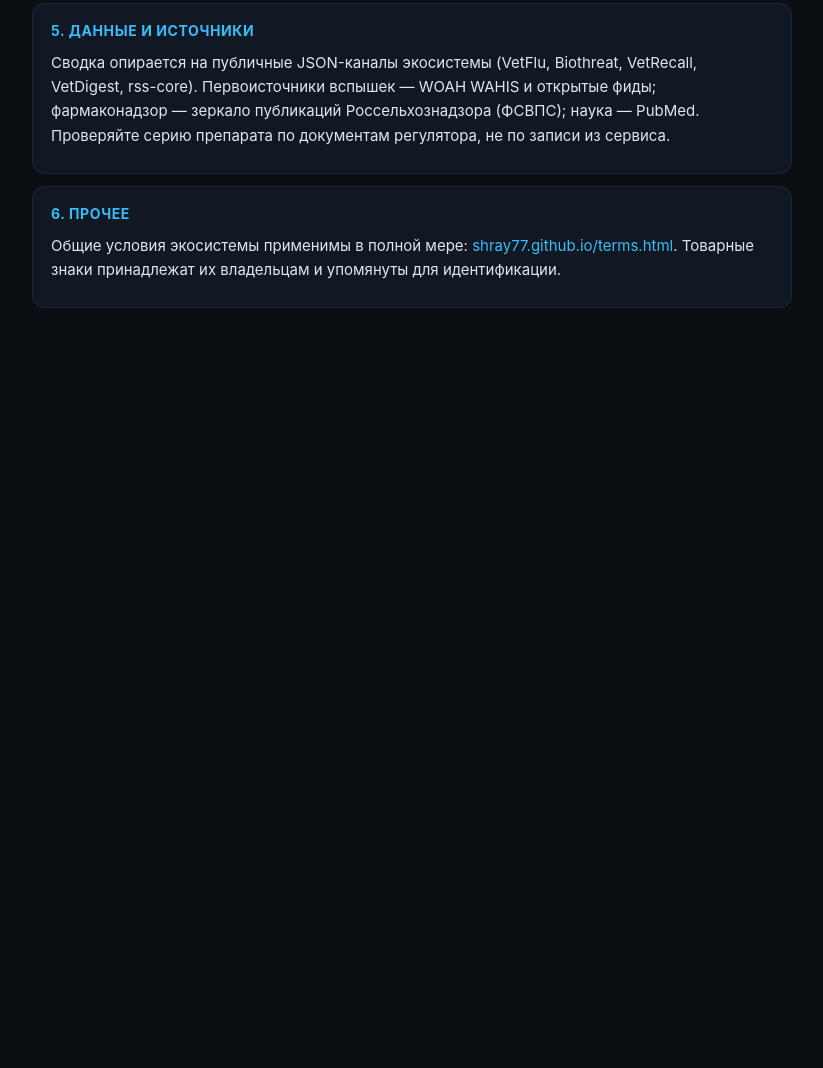
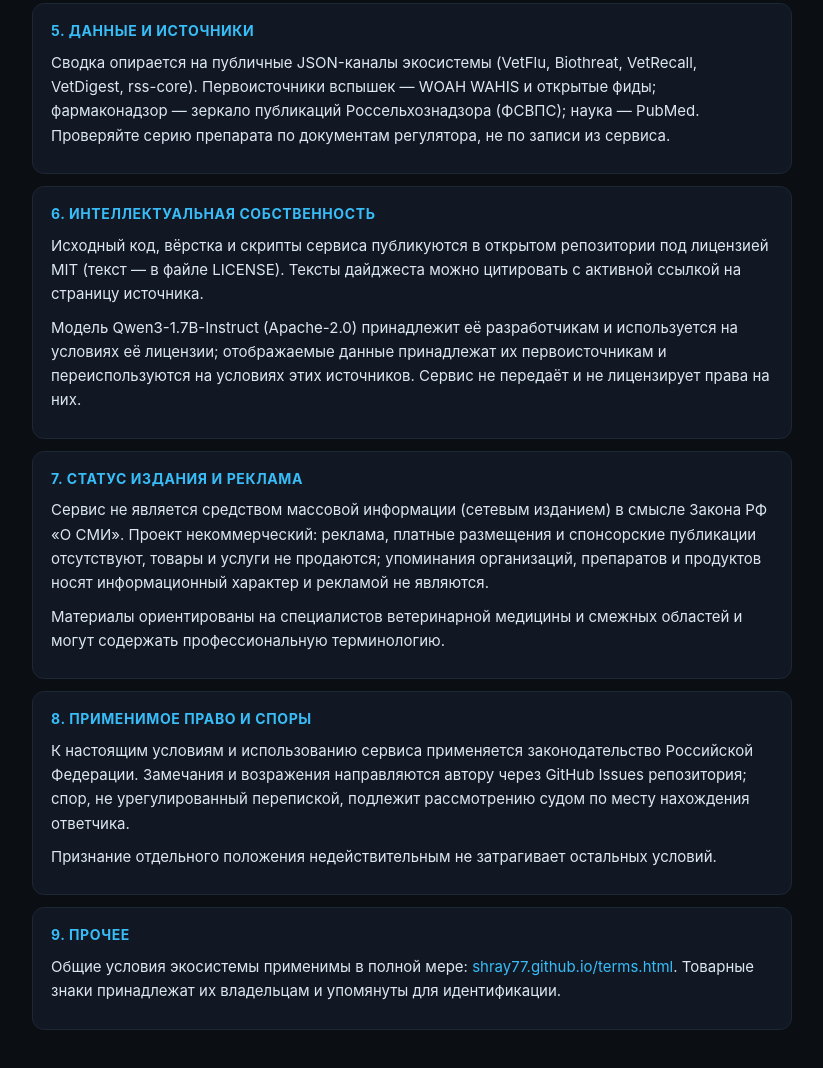
Before and after one commit to shray77/vet-digest-llm, a plain HTML site: page terms.html in a window 1280 px wide. Shown: the part 1028-2096 px from the top of the page, without its empty margins (228-1051 px from the left). Before the commit the page ends 1388 px from the top, so only its background shows below. Drawn offline with Linux system fonts and the light colour scheme.

Commit message:
Task 200: юр-слой v3 — секции «Применимое право и споры», «Интеллектуальная собственность» (MIT, LICENSE добавлен, Qwen3 Apache-2.0), «Статус издания и реклама» (не СМИ); термсы ред. 3, снята противоречивая пометка «RF-agnostic»

```diff
--- a/terms.html
+++ b/terms.html
@@ -27,7 +27,7 @@ a{color:var(--accent);text-decoration:none}
 <div class="wrap">
   <nav class="hub"><a href="./">← VetDigest LLM</a><a href="https://shray77.github.io/terms.html">условия экосистемы</a></nav>
   <h1>Условия использования и дисклеймер</h1>
-  <div class="ver">Версия от 15.10.2026 (ред. 2) · Rossiyskaya federatsiya-agnostic, англо-паттерн сохранён</div>
+  <div class="ver">Версия от 30.10.2026 (ред. 3) · VetInSilico</div>
 
   <div class="tldr"><b>TL;DR:</b> сервис «как есть». Это машинный дайджест: текст генерируется малой языковой моделью (Qwen3-1.7B) по публичным данным экосистемы. Возможны ошибки, пропуски и искажения — всегда проверяйте первоисточники. Это не ветеринарный совет — консультируйтесь с ветеринарным врачом, даже если вы сами ветеринарный врач.</div>
 
@@ -50,7 +50,19 @@ a{color:var(--accent);text-decoration:none}
   <div class="card"><h2>5. Данные и источники</h2>
     <p>Сводка опирается на публичные JSON-каналы экосистемы (VetFlu, Biothreat, VetRecall, VetDigest, rss-core). Первоисточники вспышек — WOAH WAHIS и открытые фиды; фармаконадзор — зеркало публикаций Россельхознадзора (ФСВПС); наука — PubMed. Проверяйте серию препарата по документам регулятора, не по записи из сервиса.</p></div>
 
-  <div class="card"><h2>6. Прочее</h2>
+  <div class="card"><h2>6. Интеллектуальная собственность</h2>
+    <p>Исходный код, вёрстка и скрипты сервиса публикуются в открытом репозитории под лицензией MIT (текст — в файле LICENSE). Тексты дайджеста можно цитировать с активной ссылкой на страницу источника.</p>
+    <p>Модель Qwen3-1.7B-Instruct (Apache-2.0) принадлежит её разработчикам и используется на условиях её лицензии; отображаемые данные принадлежат их первоисточникам и переиспользуются на условиях этих источников. Сервис не передаёт и не лицензирует права на них.</p></div>
+
+  <div class="card"><h2>7. Статус издания и реклама</h2>
+    <p>Сервис не является средством массовой информации (сетевым изданием) в смысле Закона РФ «О СМИ». Проект некоммерческий: реклама, платные размещения и спонсорские публикации отсутствуют, товары и услуги не продаются; упоминания организаций, препаратов и продуктов носят информационный характер и рекламой не являются.</p>
+    <p>Материалы ориентированы на специалистов ветеринарной медицины и смежных областей и могут содержать профессиональную терминологию.</p></div>
+
+  <div class="card"><h2>8. Применимое право и споры</h2>
+    <p>К настоящим условиям и использованию сервиса применяется законодательство Российской Федерации. Замечания и возражения направляются автору через GitHub Issues репозитория; спор, не урегулированный перепиской, подлежит рассмотрению судом по месту нахождения ответчика.</p>
+    <p>Признание отдельного положения недействительным не затрагивает остальных условий.</p></div>
+
+  <div class="card"><h2>9. Прочее</h2>
     <p>Общие условия экосистемы применимы в полной мере: <a href="https://shray77.github.io/terms.html">shray77.github.io/terms.html</a>. Товарные знаки принадлежат их владельцам и упомянуты для идентификации.</p></div>
 </div>
 </body>
```
Also changed, not shown: 1 other file.
